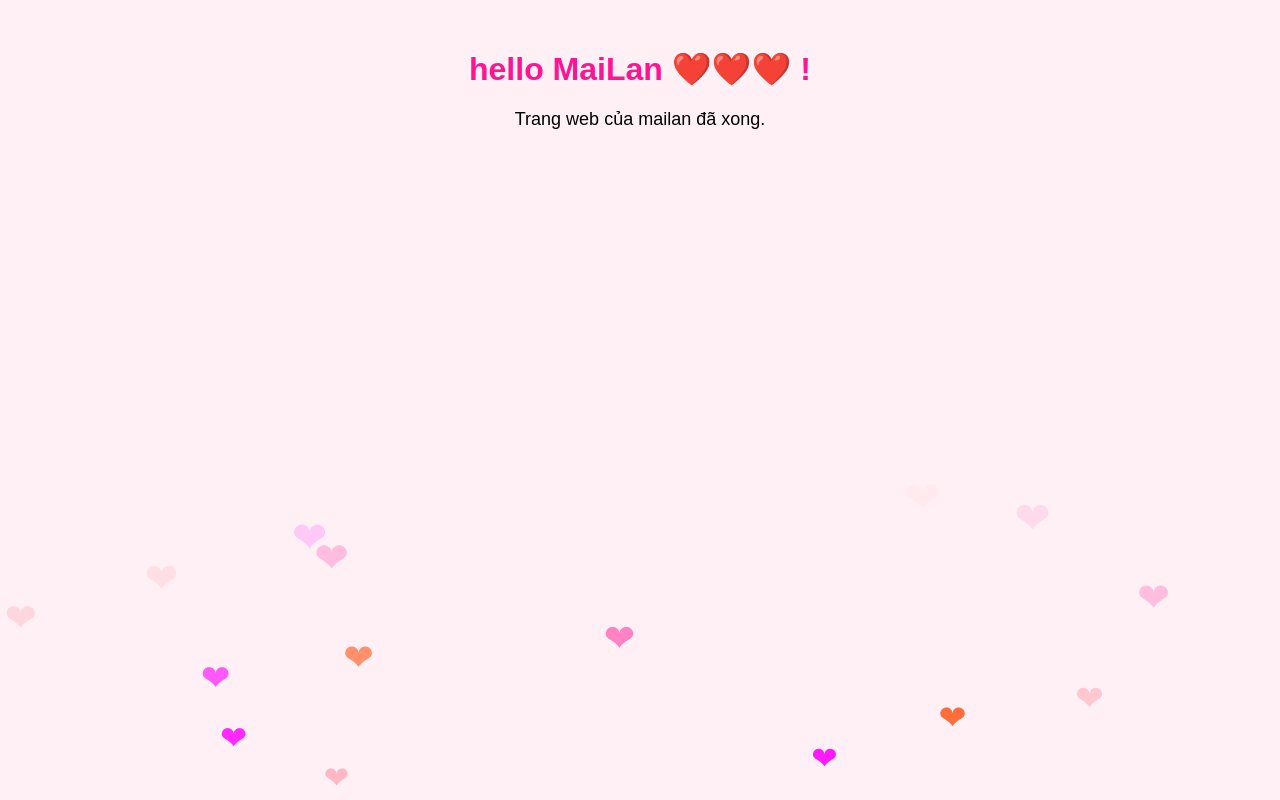
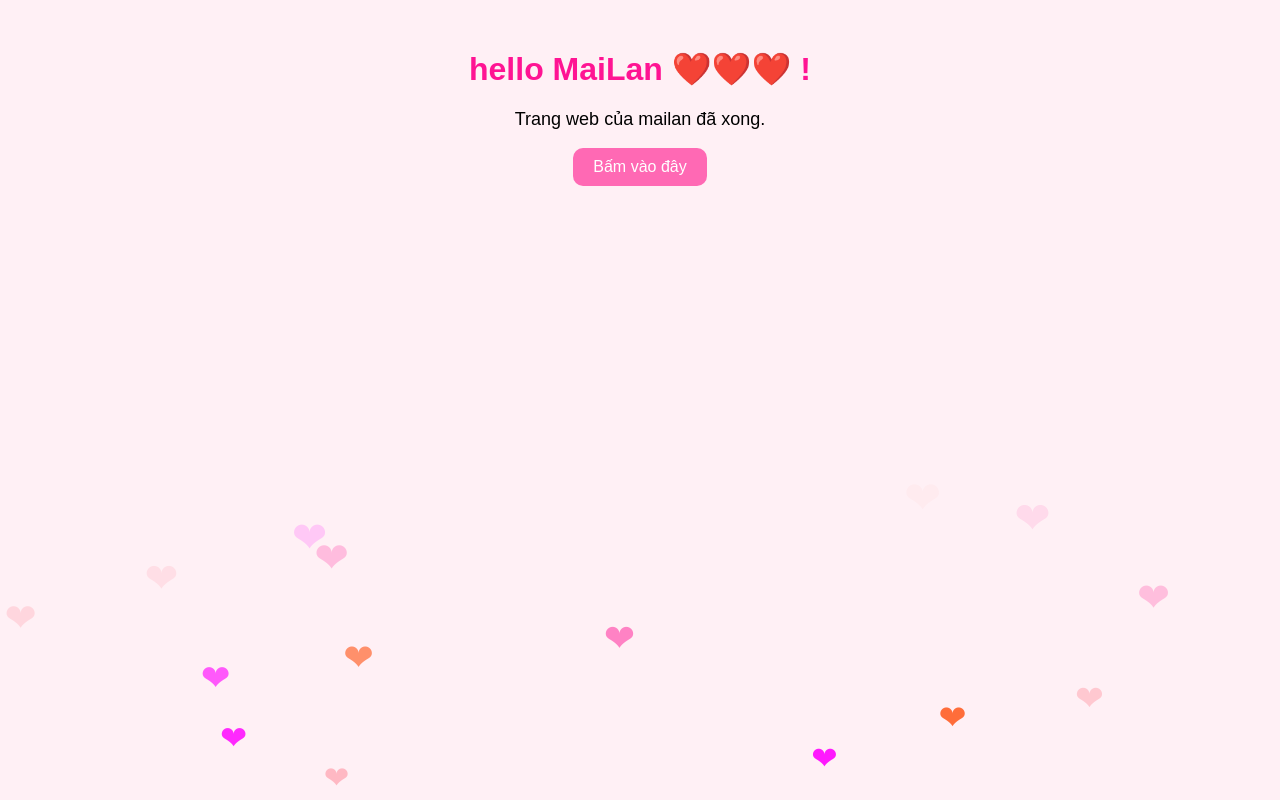
Before and after one commit to thanhbinh2853/mailandangiu, a plain HTML site: page index.html in a window 1280 px wide. Drawn offline with Linux system fonts and the light colour scheme.

Commit message:
Update index.html

```diff
--- a/index.html
+++ b/index.html
@@ -22,6 +22,16 @@
             font-size: 18px;
         }
 
+        button {
+            padding: 10px 20px;
+            font-size: 16px;
+            background-color: #ff69b4;
+            color: white;
+            border: none;
+            border-radius: 10px;
+            cursor: pointer;
+        }
+
         @keyframes fly {
             0% {
                 transform: translateY(0) scale(1);
@@ -44,6 +54,7 @@
 <body>
     <h1>hello MaiLan ❤️❤️❤️ !</h1>
     <p>Trang web của mailan đã xong.</p>
+    <button id="loveButton">Bấm vào đây</button>
 
     <script>
         function getRandomColor() {
@@ -64,8 +75,13 @@
             setTimeout(() => heart.remove(), 3000);
         }
 
-        // Tạo trái tim mỗi 200ms
+        // Tạo trái tim tự động liên tục
         setInterval(createHeart, 200);
+
+        // Nút bấm với thông điệp đáng yêu
+        document.getElementById("loveButton").addEventListener("click", function () {
+            alert("MaiLan xinh đẹp sẽ thi tốt");
+        });
     </script>
 </body>
 </html>
```
